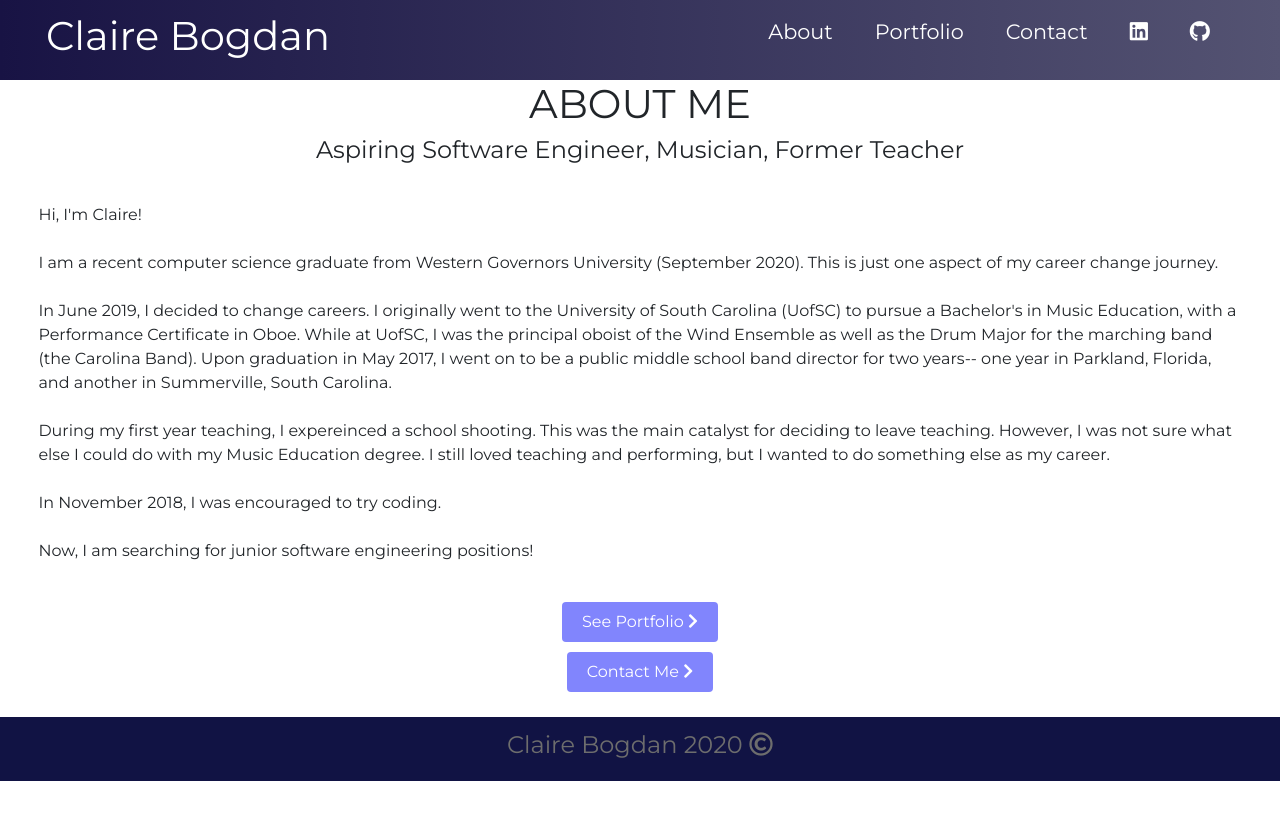
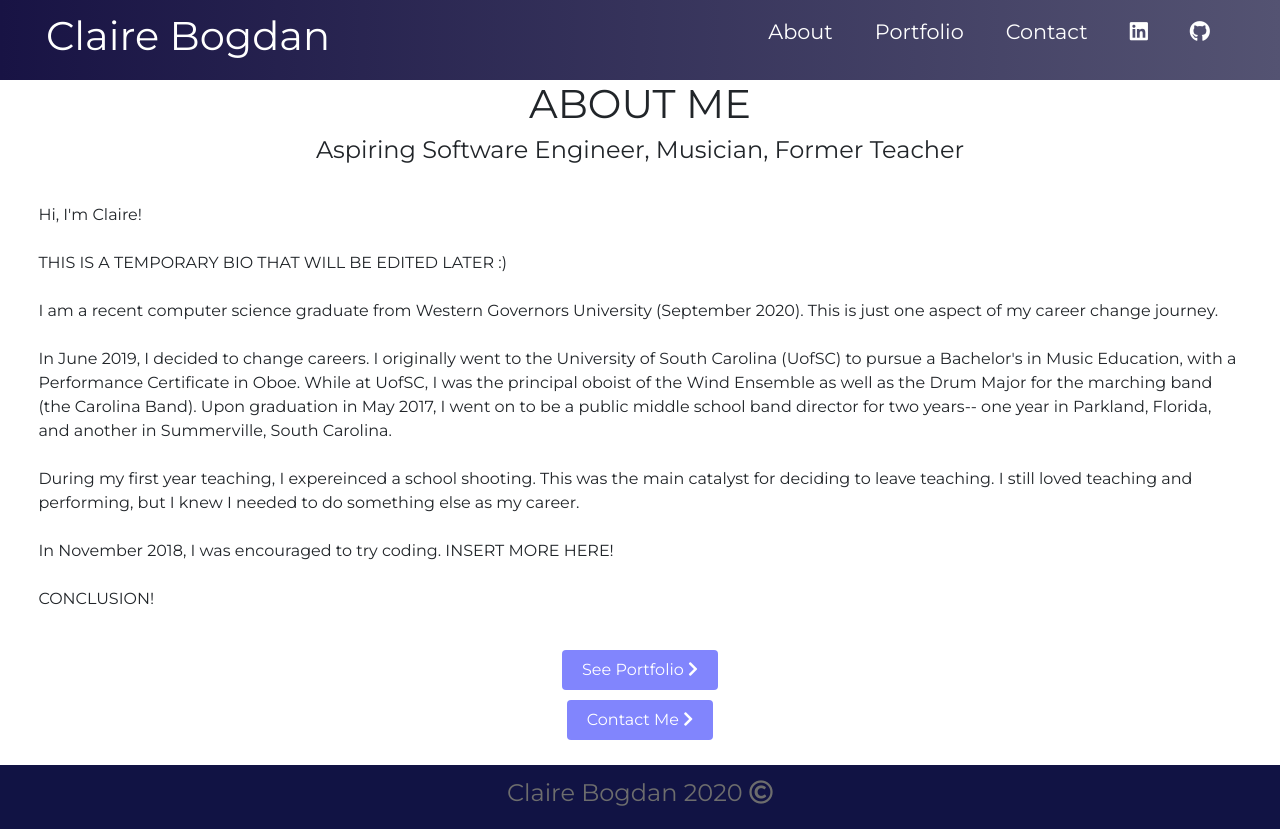
Before and after one commit to clairebogdan/portfolio, a React (Create React App) app: page /about in a window 1280 px wide. Before the commit the page ends 800 px from the top, so only its background shows below. Built offline with nearby package versions, Linux system fonts and the light colour scheme; the HTML template or start-up script is replaced by a standard one.

Commit message:
edited text for initial sharing with friends and family

```diff
--- a/src/components/pages/About.js
+++ b/src/components/pages/About.js
@@ -14,6 +14,8 @@ export default function About() {
         <div className='bio'>
             <p>Hi, I'm Claire!
                 <br/><br/>
+                THIS IS A TEMPORARY BIO THAT WILL BE EDITED LATER :)
+                <br/><br/>
                 I am a recent computer science graduate from Western Governors University (September 2020).
                 This is just one aspect of my career change journey.
                 <br/><br/>
@@ -24,12 +26,12 @@ export default function About() {
                 two years-- one year in Parkland, Florida, and another in Summerville, South Carolina.
                 <br/><br/>
                 During my first year teaching, I expereinced a school shooting. This was the main catalyst for
-                deciding to leave teaching. However, I was not sure what else I could do with my Music Education
-                degree. I still loved teaching and performing, but I wanted to do something else as my career.
+                deciding to leave teaching. I still loved teaching and performing, but I knew I needed to do
+                something else as my career.
                 <br/><br/>
-                In November 2018, I was encouraged to try coding.
+                In November 2018, I was encouraged to try coding. INSERT MORE HERE!
                 <br/><br/>
-                Now, I am searching for junior software engineering positions!
+                CONCLUSION!
             </p>
         </div>
 
--- a/src/components/pages/Home.js
+++ b/src/components/pages/Home.js
@@ -5,7 +5,7 @@ export default function Home() {
     return (
         <>
         <h1 className='home'>CLAIRE BOGDAN</h1>
-        <p>blah blah blah</p>
+        <h2>WEBSITE COMING SOON! :)</h2>
         </>
     );
 }
```
